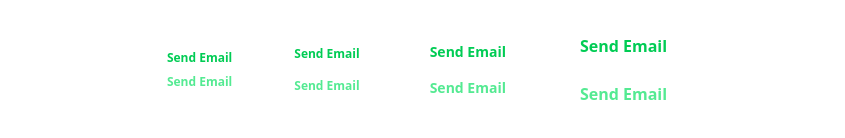
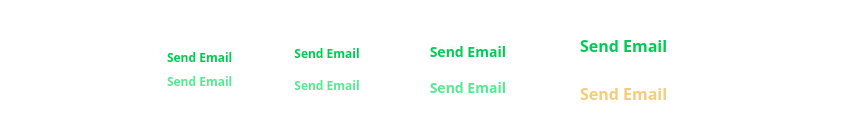
Before and after one commit to maatson/maatson, a React (Vite) app: page / in a window 1280 px wide. Shown: the part 742-880 px from the top of the page, without its empty margins (219-1064 px from the left). Built offline with nearby package versions, Linux system fonts and the light colour scheme.

Commit message:
suriya changes

```diff
--- a/src/App.tsx
+++ b/src/App.tsx
@@ -1,4 +1,5 @@
 import "./App.css";
+import SecondaryButton from "./components/buttons/SecondaryButton";
 // import PrimaryButton from "./components/buttons/PrimaryButton";
 import SuccessButton from "./components/buttons/SuccessButton";
 // import NeutralBlueButton from "./components/buttons/NeutralBlueButton";
@@ -221,7 +222,7 @@ function App() {
                 size={"xl"}
                 variant={"link"}
               />
-              <SuccessButton
+              <SecondaryButton
                 label={"Send Email"}
                 size={"xl"}
                 variant={"link"}
```
Also changed, not shown: src/components/buttons/BlackButton.tsx (+1 -9 lines), src/components/buttons/ErrorButton.tsx (+1 -9 lines), src/components/buttons/GreyButton.tsx (+1 -9 lines), src/components/buttons/NeutralBlueButton.tsx (+1 -9 lines), src/components/buttons/PinkButton.tsx (+1 -9 lines), src/components/buttons/SuccessButton.tsx (+1 -9 lines), src/components/buttons/TertiaryButton.tsx (+1 -9 lines), src/components/buttons/WarningButton.tsx (+1 -9 lines).
